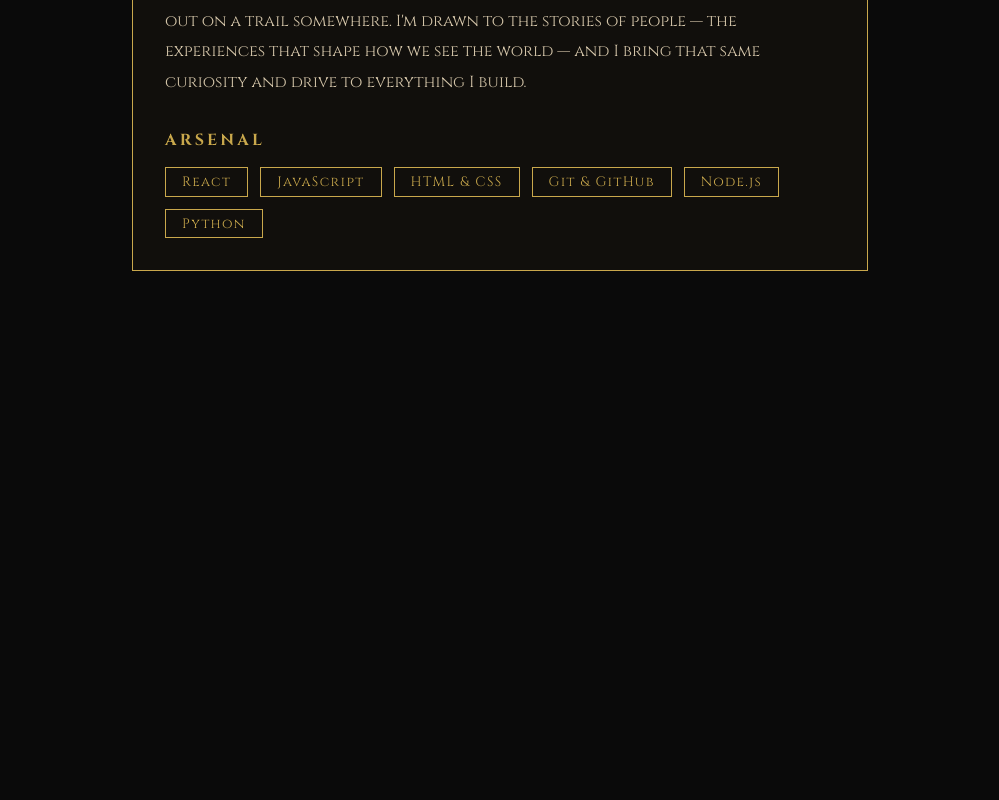
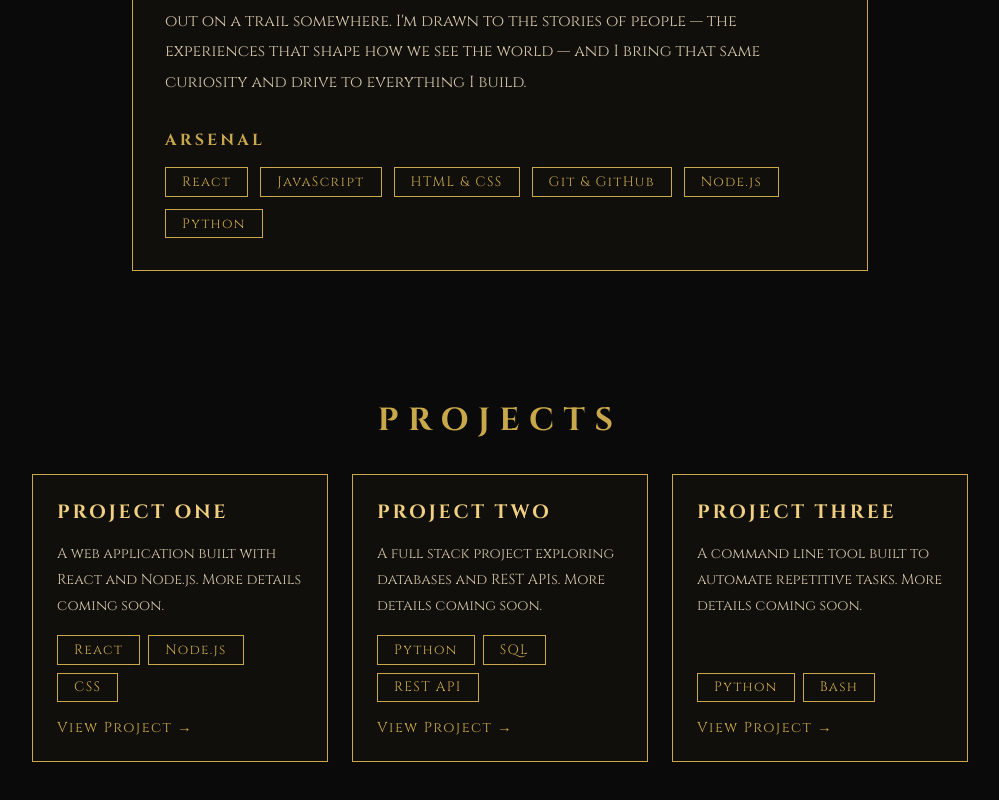
Before and after one commit to AlexKurmiah/elden-portfolio, a React (Vite) app: page / in a window 1280 px wide. Shown: the part 815-1615 px from the top of the page, without its empty margins (140-1139 px from the left). Before the commit the page ends 1150 px from the top, so only its background shows below. Built offline with nearby package versions, Linux system fonts and the light colour scheme.

Commit message:
add projects section

```diff
--- a/src/App.jsx
+++ b/src/App.jsx
@@ -1,6 +1,7 @@
 import Menu from "./components/menu";
 import Hero from "./components/hero";
 import About from "./components/About";
+import Projects from "./components/Projects";
 
 function App() {
   return (
@@ -8,6 +9,7 @@ function App() {
       <Menu />
       <Hero />
       <About />
+      <Projects />
     </div>
   );
 }
--- /dev/null
+++ b/src/components/Projects.jsx
@@ -0,0 +1,47 @@
+import "./projects.css";
+
+const projects = [
+  {
+    id: 1,
+    title: "Project One",
+    description: "A web application built with React and Node.js. More details coming soon.",
+    tech: ["React", "Node.js", "CSS"],
+    link: "#"
+  },
+  {
+    id: 2,
+    title: "Project Two",
+    description: "A full stack project exploring databases and REST APIs. More details coming soon.",
+    tech: ["Python", "SQL", "REST API"],
+    link: "#"
+  },
+  {
+    id: 3,
+    title: "Project Three",
+    description: "A command line tool built to automate repetitive tasks. More details coming soon.",
+    tech: ["Python", "Bash"],
+    link: "#"
+  }
+];
+
+export default function Projects() {
+  return (
+    <section className="projects" id="projects">
+      <h2 className="section-title">Projects</h2>
+      <div className="projects-grid">
+        {projects.map((project) => (
+          <div className="project-card" key={project.id}>
+            <h3 className="project-title">{project.title}</h3>
+            <p className="project-description">{project.description}</p>
+            <div className="project-tech">
+              {project.tech.map((t) => (
+                <span className="skill-tag" key={t}>{t}</span>
+              ))}
+            </div>
+            <a className="project-link" href={project.link}>View Project →</a>
+          </div>
+        ))}
+      </div>
+    </section>
+  );
+}
--- /dev/null
+++ b/src/components/projects.css
@@ -0,0 +1,58 @@
+.projects {
+  max-width: 1000px;
+  margin: 0 auto;
+  padding: 4rem 2rem;
+}
+
+.projects-grid {
+  display: grid;
+  grid-template-columns: repeat(auto-fit, minmax(280px, 1fr));
+  gap: 1.5rem;
+}
+
+.project-card {
+  border: 1px solid var(--gold);
+  padding: 1.5rem;
+  background: rgba(201, 168, 76, 0.03);
+  display: flex;
+  flex-direction: column;
+  gap: 1rem;
+  transition: background 0.3s ease;
+}
+
+.project-card:hover {
+  background: rgba(201, 168, 76, 0.07);
+}
+
+.project-title {
+  color: var(--gold-bright);
+  font-size: 1.2rem;
+  letter-spacing: 0.15em;
+  text-transform: uppercase;
+}
+
+.project-description {
+  color: var(--text);
+  font-family: 'Cinzel', serif;
+  line-height: 1.8;
+  font-size: 0.9rem;
+  flex: 1;
+}
+
+.project-tech {
+  display: flex;
+  flex-wrap: wrap;
+  gap: 0.5rem;
+}
+
+.project-link {
+  color: var(--gold);
+  text-decoration: none;
+  font-size: 0.9rem;
+  letter-spacing: 0.1em;
+  transition: color 0.3s ease;
+}
+
+.project-link:hover {
+  color: var(--gold-bright);
+}
```
